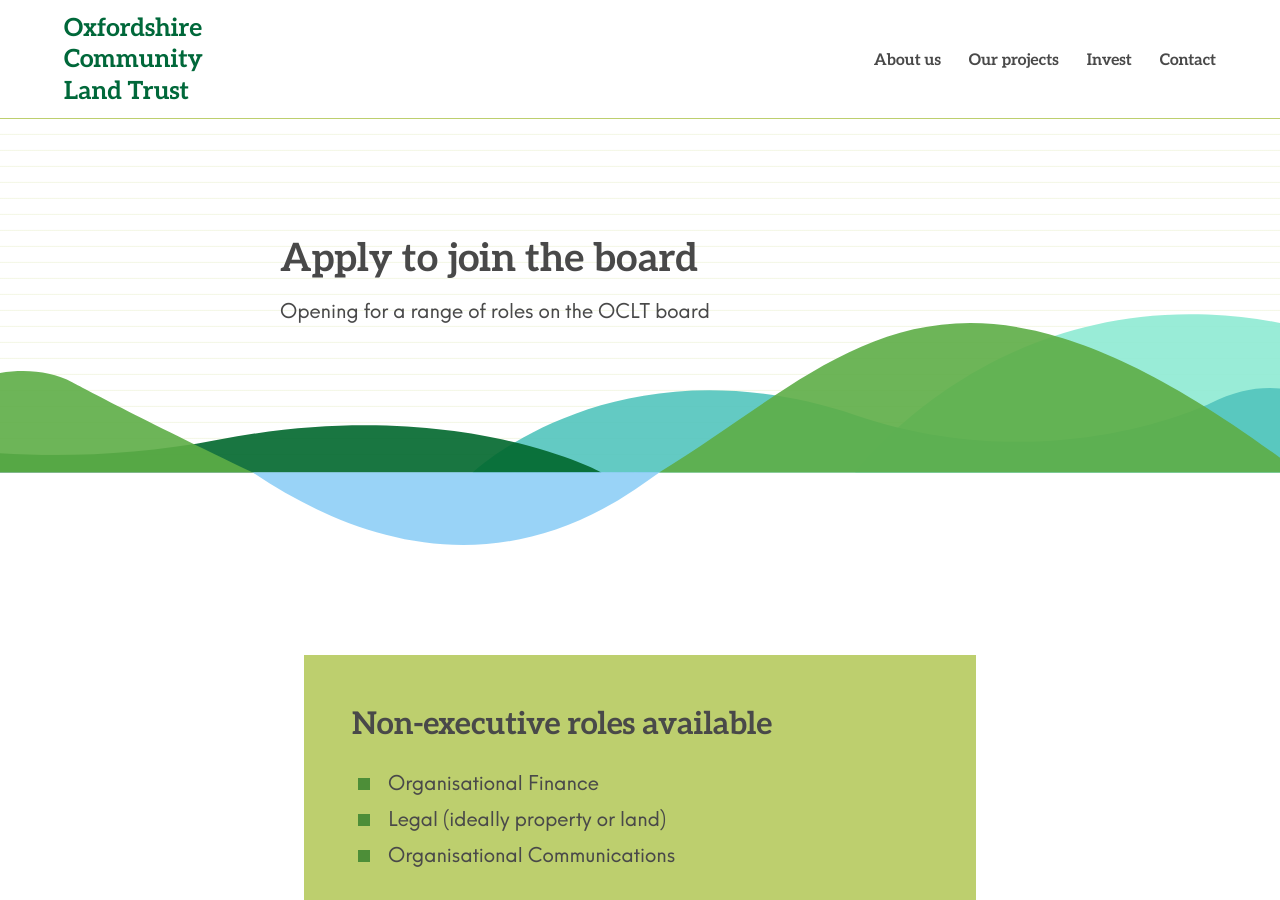
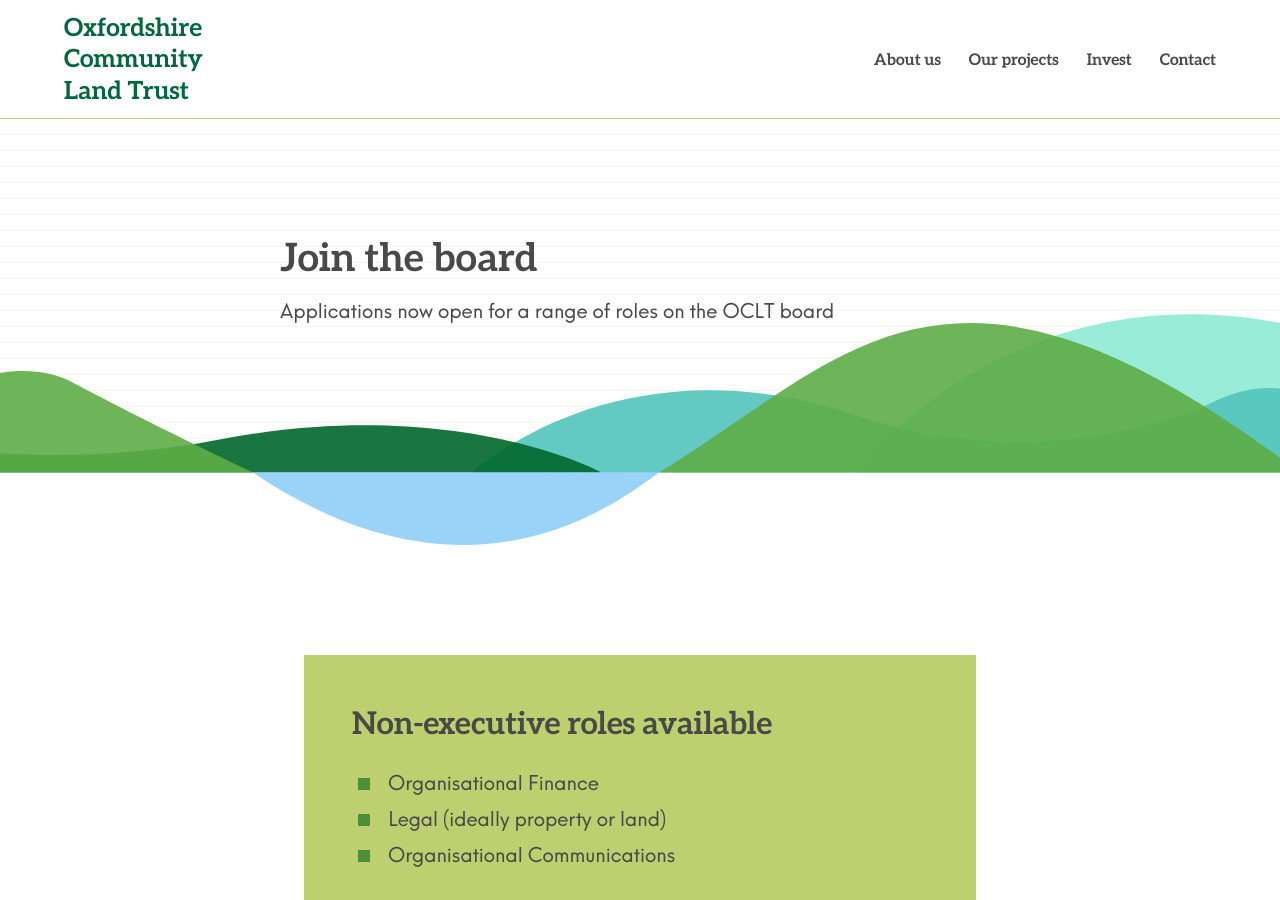
Before and after one commit to johnpuddephatt/oclt, a Jekyll site: the page built from _pages/apply-to-join-the-board.md, in a window 1280 px wide and 900 px high. Built offline with Jekyll 4.4.1, drawn with Linux system fonts in a browser that asks for light colours.

Commit message:
Update from Forestry.io Charlie Fisher updated _pages/apply-to-join-the-board.md

```diff
--- a/_pages/apply-to-join-the-board.md
+++ b/_pages/apply-to-join-the-board.md
@@ -1,7 +1,7 @@
 ---
 layout: page
-title: Apply to join the board
-subtitle: Opening for a range of roles on the OCLT board
+title: Join the board
+subtitle: Applications now open for a range of roles on the OCLT board
 
 ---
 <div class="pullout-box"> <h2>Non-executive roles available</h2> <ul> <li>Organisational Finance</li> <li>Legal (ideally property or land)</li> <li>Organisational Communications</li> </ul> </div>
```
